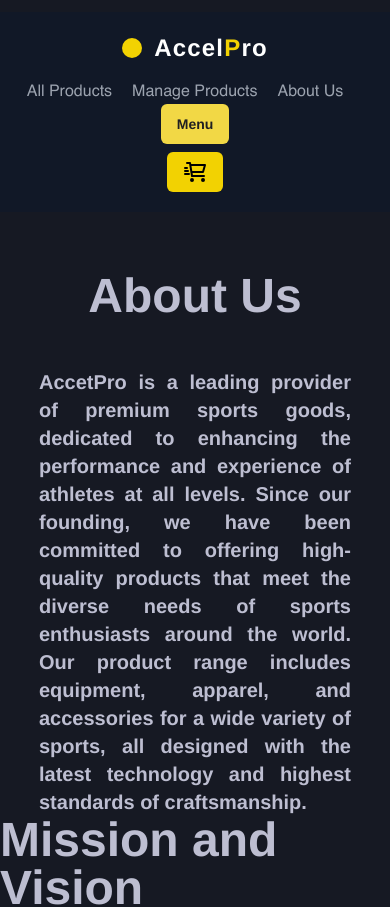
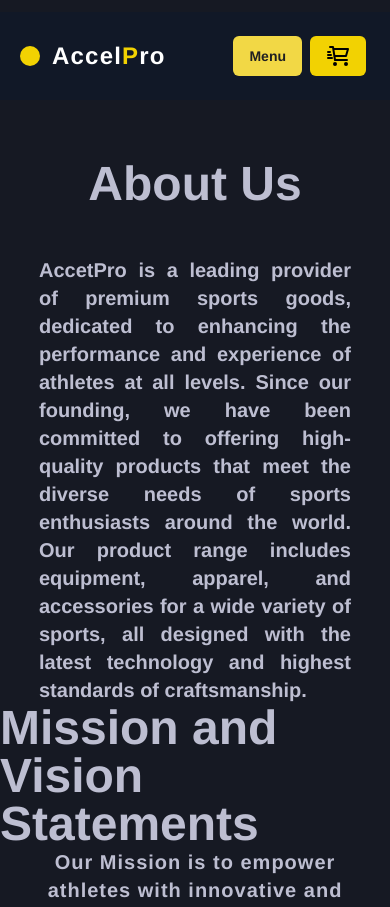
Before and after one commit to coder7475/sports-frontend, a React (Vite) app: page /about in a window 390 px wide. Shown: the top 907 px of the page. Built offline with nearby package versions, Linux system fonts and the light colour scheme.

Commit message:
feat: re align menu

```diff
--- a/src/components/navbar/Navbar.tsx
+++ b/src/components/navbar/Navbar.tsx
@@ -6,9 +6,9 @@ import { MyDropdownMenu } from "./dropdown/MyDropdownMenu";
 const NavBar = () => {
   return (
     <header className="text-gray-400 bg-gray-900 body-font">
-      <div className="container mx-auto flex flex-wrap p-5 flex-col md:flex-row items-center">
+      <div className="container mx-auto flex flex-wrap p-5 flex-row items-center justify-between">
         <a
-          className="flex title-font font-medium items-center text-white mb-4 md:mb-0"
+          className="flex title-font font-medium items-center text-white mb-0"
           href="/"
         >
           <FaCircle className="fill-primary text-xl" />
@@ -16,7 +16,7 @@ const NavBar = () => {
             Accel<span className="text-primary">P</span>ro
           </span>
         </a>
-        <nav className="md:ml-auto md:mr-auto flex flex-wrap items-center text-base justify-center">
+        <nav className="hidden md:ml-auto md:mr-auto md:flex flex-wrap items-center text-base justify-center">
           {/* <a className="mr-5 hover:text-primary" href="/">
             Home
           </a> */}
@@ -30,10 +30,14 @@ const NavBar = () => {
             About Us
           </a>
         </nav>
-        <MyDropdownMenu />
-        <Button className="mt-2">
-          <CartIcon />
-        </Button>
+        <div className="flex items-center gap-2 justify-center p-1">
+          <div className="md:hidden">
+            <MyDropdownMenu />
+          </div>
+          <Button>
+            <CartIcon />
+          </Button>
+        </div>
       </div>
     </header>
   );
```
